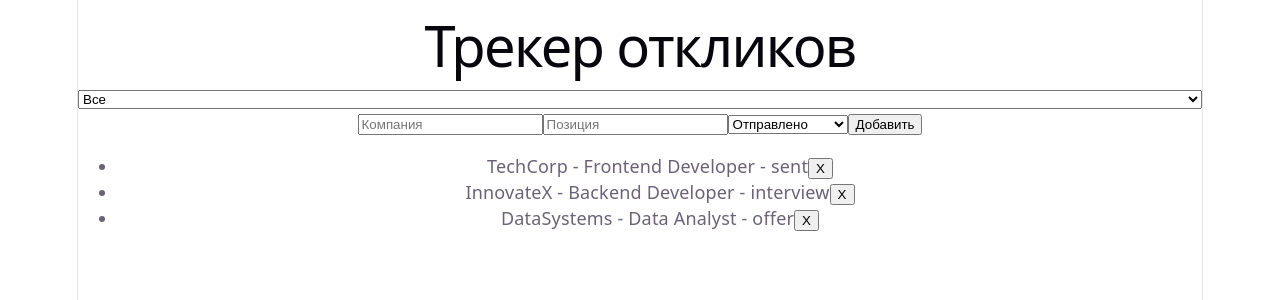
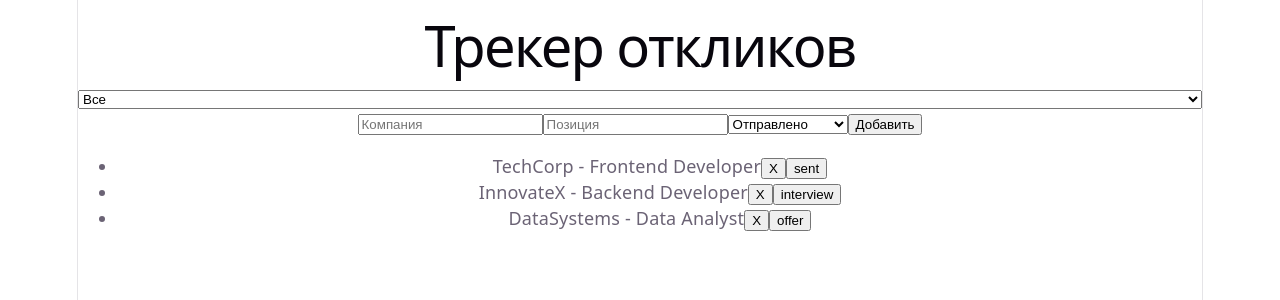
Before and after one commit to ziqara/job-application-tracker, a React (Vite) app in the folder job-tracker/: page / in a window 1280 px wide. Shown: the top 300 px of the page. Built offline with nearby package versions, Linux system fonts and the light colour scheme.

Commit message:
Add cycle status by click

```diff
--- a/job-tracker/src/App.tsx
+++ b/job-tracker/src/App.tsx
@@ -3,6 +3,22 @@ import { useState } from "react";
 import type { JobApplication, Status } from "./types";
 import { ApplicationList } from "./ApplicationList";
 import { ApplicationForm } from "./ApplicationForm";
+
+function nextStatus(current: Status): Status {
+  switch (current) {
+    case "sent":
+      return "interview";
+    case "interview":
+      return "offer";
+    case "offer":
+      return "rejected";
+    case "rejected":
+      return "sent";
+
+    default:
+      return "sent";
+  }
+}
 
 function App() {
   const [jobForMe, setJobForMe] = useState<JobApplication[]>([
@@ -54,6 +70,13 @@ function App() {
       <ApplicationList
         applications={visible}
         onDelete={(id) => setJobForMe(jobForMe.filter((a) => a.id !== id))}
+        onCycleStatus={(id) =>
+          setJobForMe(
+            jobForMe.map((a) =>
+              a.id === id ? { ...a, status: nextStatus(a.status) } : a,
+            ),
+          )
+        }
       />
     </>
   );
--- a/job-tracker/src/ApplicationItem.tsx
+++ b/job-tracker/src/ApplicationItem.tsx
@@ -3,14 +3,22 @@ import type { JobApplication } from "./types";
 interface ApplicationItemProps {
   app: JobApplication;
   onDelete: (id: number) => void;
+  onCycleStatus: (id: number) => void;
 }
 
-export function ApplicationItem({ app, onDelete }: ApplicationItemProps) {
+export function ApplicationItem({
+  app,
+  onDelete,
+  onCycleStatus,
+}: ApplicationItemProps) {
   return (
     <li>
-      {app.company} - {app.position} - {app.status}
+      {app.company} - {app.position}
       <button type="button" onClick={() => onDelete(app.id)}>
         X
+      </button>
+      <button type="button" onClick={() => onCycleStatus(app.id)}>
+        {app.status}
       </button>
     </li>
   );
--- a/job-tracker/src/ApplicationList.tsx
+++ b/job-tracker/src/ApplicationList.tsx
@@ -5,16 +5,23 @@ interface ApplicationListProps {
   applications: Array<JobApplication>;
 
   onDelete: (id: number) => void;
+  onCycleStatus: (id: number) => void;
 }
 
 export function ApplicationList({
   applications,
   onDelete,
+  onCycleStatus,
 }: ApplicationListProps) {
   return (
     <ul>
       {applications.map((item) => (
-        <ApplicationItem key={item.id} app={item} onDelete={onDelete} />
+        <ApplicationItem
+          key={item.id}
+          app={item}
+          onDelete={onDelete}
+          onCycleStatus={onCycleStatus}
+        />
       ))}
     </ul>
   );
```
Also changed, not shown: 1 other file (tests, documents, lock files or other folders).
